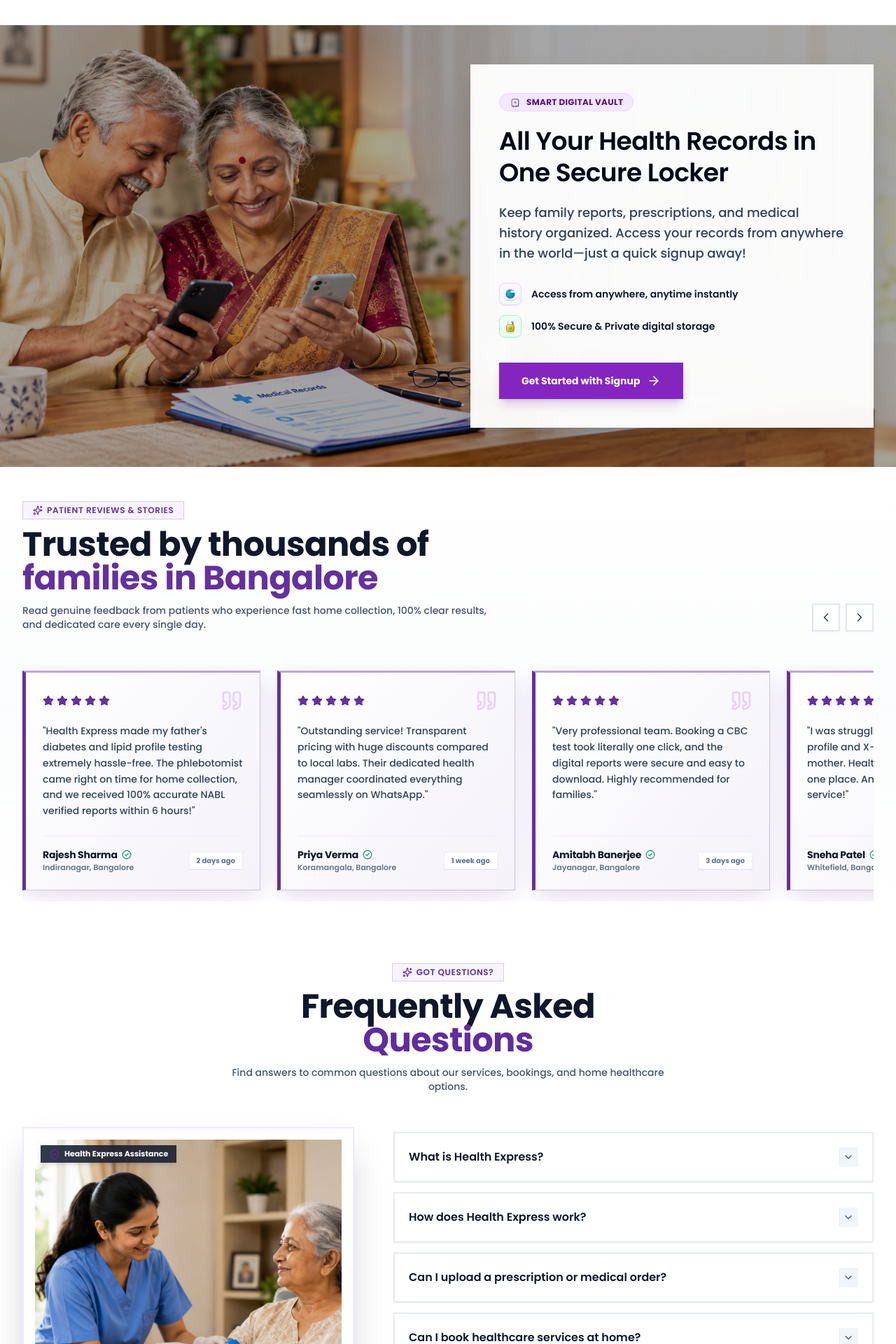
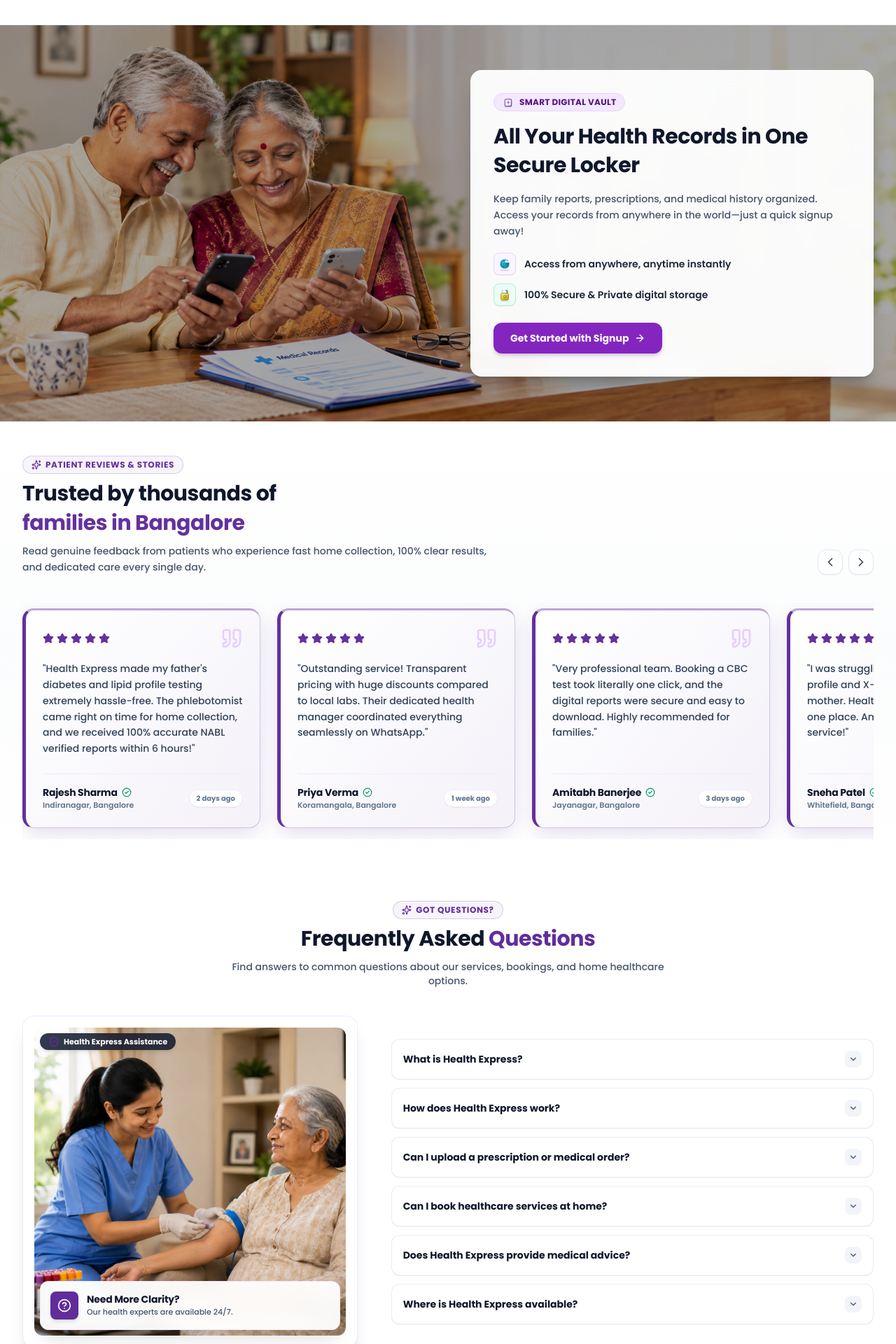
Before and after one commit to Tarunmakode123/healthexpressweb, a React (Vite) app: page / in a window 1280 px wide. Shown: the part 3820-5740 px from the top of the page at 70% size. Built offline with nearby package versions, Linux system fonts and the light colour scheme; no server answers; the database is empty.

Commit message:
fix(typography): harmonize font sizes and styles across lower homepage sections

```diff
--- a/src/components/sections/HealthLibrarySection.jsx
+++ b/src/components/sections/HealthLibrarySection.jsx
@@ -41,19 +41,19 @@ export default function HealthLibrarySection() {
   };
 
   return (
-    <section className="py-12 md:py-16 bg-purple-50/20 border-t border-purple-100/40" id="health-library">
+    <section className="py-12 md:py-16 bg-purple-50/20 border-t border-purple-100/40 font-sans" id="health-library">
       <div className="max-w-7xl mx-auto px-4 sm:px-6 lg:px-8 space-y-8">
 
         {/* Header */}
         <div className="flex flex-col sm:flex-row sm:items-end justify-between gap-4">
           <div className="max-w-2xl text-left">
-            <div className="text-xs font-extrabold uppercase tracking-wider text-purple-700">
+            <div className="text-xs font-bold uppercase tracking-wider text-purple-700">
               HEALTH LIBRARY
             </div>
-            <h2 className="text-3xl sm:text-4xl font-extrabold text-slate-900 tracking-tight mt-1">
+            <h2 className="text-xl sm:text-2xl lg:text-3xl font-bold text-slate-900 tracking-tight mt-1">
               Understand your health better.
             </h2>
-            <p className="text-sm text-slate-600 mt-1">
+            <p className="text-xs sm:text-sm text-slate-600 mt-1 font-medium">
               Practical, evidence-informed guides to help you understand tests, reports, conditions and everyday healthcare decisions.
             </p>
 
--- a/src/components/sections/HealthRecordsSection.jsx
+++ b/src/components/sections/HealthRecordsSection.jsx
@@ -6,7 +6,7 @@ export default function HealthRecordsSection() {
   return (
     // Main section with correct public folder path for recordimg.png
     <section
-      className="py-16 md:py-14 bg-white relative bg-cover bg-center bg-no-repeat"
+      className="py-12 sm:py-16 bg-white relative bg-cover bg-center bg-no-repeat font-sans"
       style={{ backgroundImage: "url('/images/services/recordimg.png')" }}
     >
       {/* Dark overlay to ensure background image balances with the text box */}
@@ -14,33 +14,33 @@ export default function HealthRecordsSection() {
 
       <div className="max-w-7xl mx-auto px-4 sm:px-6 lg:px-8 relative z-10 flex justify-end">
         {/* Content Box: White shadow overlay positioned on the right corner */}
-        <div className="bg-white/95 backdrop-blur-md p-8 sm:p-10 max-w-xl w-full shadow-2xl shadow-black/25 rounded-none border border-white/20 space-y-5 text-left">
+        <div className="bg-white/95 backdrop-blur-md p-6 sm:p-8 max-w-xl w-full shadow-xl shadow-black/20 rounded-2xl border border-white/40 space-y-4 text-left">
 
           {/* Eyebrow Tag */}
-          <div className="inline-flex items-center gap-2 px-3.5 py-1 rounded-full bg-purple-100 text-purple-900 border border-purple-200 text-xs font-bold uppercase tracking-wide">
+          <div className="inline-flex items-center gap-2 px-3 py-1 rounded-full bg-purple-100 text-purple-900 border border-purple-200 text-xs font-bold uppercase tracking-wide">
             <img src="/images/health-vault/vault_locker.svg" alt="Digital Vault" className="w-4 h-4 object-contain" />
             <span>Smart Digital Vault</span>
           </div>
 
           {/* Main Heading */}
-          <h2 className="text-3xl sm:text-4xl font-extrabold text-slate-950 tracking-tight leading-tight">
+          <h2 className="text-xl sm:text-2xl lg:text-3xl font-bold text-slate-900 tracking-tight leading-snug">
             All Your Health Records in One Secure Locker
           </h2>
 
           {/* Description Text */}
-          <p className="text-base sm:text-lg text-slate-700 leading-relaxed font-medium">
+          <p className="text-xs sm:text-sm text-slate-600 leading-relaxed font-medium">
             Keep family reports, prescriptions, and medical history organized. Access your records from anywhere in the world—just a quick signup away!
           </p>
 
           {/* Key Benefit Points */}
-          <div className="space-y-3.5 pt-2">
-            <div className="flex items-center gap-3.5 text-sm font-semibold text-slate-900">
+          <div className="space-y-3 pt-1">
+            <div className="flex items-center gap-3 text-xs sm:text-sm font-semibold text-slate-800">
               <div className="w-8 h-8 rounded-lg bg-purple-50 border border-purple-200 flex items-center justify-center shrink-0 p-1 shadow-2xs">
                 <img src="/images/health-vault/vault_cloud_globe.svg" alt="Global Access" className="w-full h-full object-contain" />
               </div>
               <span>Access from anywhere, anytime instantly</span>
             </div>
-            <div className="flex items-center gap-3.5 text-sm font-semibold text-slate-900">
+            <div className="flex items-center gap-3 text-xs sm:text-sm font-semibold text-slate-800">
               <div className="w-8 h-8 rounded-lg bg-emerald-50 border border-emerald-200 flex items-center justify-center shrink-0 p-1 shadow-2xs">
                 <img src="/images/health-vault/vault_secure_lock.svg" alt="Encrypted Vault" className="w-full h-full object-contain" />
               </div>
@@ -49,13 +49,13 @@ export default function HealthRecordsSection() {
           </div>
 
           {/* Call to Action Button */}
-          <div className="pt-4">
+          <div className="pt-2">
             <button
               onClick={() => openWhatsApp("Hello Health Express, I'd like to sign up and secure my health records in the digital locker.")}
-              className="w-full sm:w-auto px-8 py-4 rounded-none bg-purple-700 hover:bg-purple-800 text-white font-bold text-sm flex items-center justify-center gap-2.5 shadow-lg shadow-purple-900/20 transition-all duration-300 hover:scale-105 cursor-pointer"
+              className="w-full sm:w-auto px-6 py-3 rounded-xl bg-purple-700 hover:bg-purple-800 text-white font-bold text-xs sm:text-sm flex items-center justify-center gap-2 shadow-md shadow-purple-900/20 transition-all duration-300 hover:scale-105 cursor-pointer"
             >
               <span>Get Started with Signup</span>
-              <ArrowRight className="w-5 h-5" />
+              <ArrowRight className="w-4 h-4" />
             </button>
           </div>
 
--- a/src/components/sections/Newfaqsection.jsx
+++ b/src/components/sections/Newfaqsection.jsx
@@ -36,10 +36,10 @@ export default function FaqSection() {
   };
 
   return (
-    <section className="py-5 lg:py-10 bg-white relative overflow-hidden" id="faq-section">
+    <section className="py-6 lg:py-10 bg-white relative overflow-hidden font-sans" id="faq-section">
 
       <style>{`
-        /* Strongly Highlighted Sharp Edge FAQ Accordion Box */
+        /* Highlighted FAQ Accordion Box */
         .faq-card-box {
           background: linear-gradient(135deg, rgba(255, 255, 255, 1) 0%, rgba(97, 44, 156, 0.06) 100%);
           border: 1.5px solid rgba(97, 44, 156, 0.28);
@@ -54,18 +54,18 @@ export default function FaqSection() {
         }
       `}</style>
 
-      <div className="max-w-7xl mx-auto px-4 sm:px-6 lg:px-8 space-y-12">
+      <div className="max-w-7xl mx-auto px-4 sm:px-6 lg:px-8 space-y-8 sm:space-y-10">
 
         {/* Section Header */}
-        <div className="text-center max-w-2xl mx-auto space-y-3">
+        <div className="text-center max-w-2xl mx-auto space-y-2">
           <span
-            className="inline-flex items-center gap-1.5 px-3.5 py-1 rounded-none font-extrabold text-xs uppercase tracking-wider border"
+            className="inline-flex items-center gap-1.5 px-3 py-1 rounded-full font-bold text-xs uppercase tracking-wider border"
             style={{ backgroundColor: 'rgba(97, 44, 156, 0.05)', borderColor: 'rgba(97, 44, 156, 0.2)', color: '#612c9c' }}
           >
             <Sparkles className="w-3.5 h-3.5" style={{ color: '#612c9c' }} />
             GOT QUESTIONS?
           </span>
-          <h2 className="text-3xl sm:text-4xl lg:text-5xl font-black text-slate-900 tracking-tight">
+          <h2 className="text-xl sm:text-2xl lg:text-3xl font-bold text-slate-900 tracking-tight leading-snug">
             Frequently Asked <span style={{ color: '#612c9c' }}>Questions</span>
           </h2>
           <p className="text-xs sm:text-sm text-slate-600 font-medium">
@@ -74,16 +74,16 @@ export default function FaqSection() {
         </div>
 
         {/* 2-Column Layout: One Side Big Image, One Side FAQ Accordion */}
-        <div className="grid grid-cols-1 lg:grid-cols-12 gap-10 lg:gap-14 items-center">
+        <div className="grid grid-cols-1 lg:grid-cols-12 gap-8 lg:gap-12 items-center">
 
-          {/* LEFT SIDE: Bigger Image Showcase */}
+          {/* LEFT SIDE: Image Showcase */}
           <div className="lg:col-span-5 relative flex items-center justify-center">
-            <div className="relative w-full max-w-lg bg-white p-4 rounded-none border-2 border-purple-100 shadow-2xl overflow-hidden group">
-              <div className="absolute top-6 left-6 z-10 bg-slate-900/85 backdrop-blur-md text-white text-[11px] font-bold px-3 py-1 rounded-none flex items-center gap-1.5 shadow-md">
+            <div className="relative w-full max-w-lg bg-white p-3 sm:p-4 rounded-2xl border border-purple-100 shadow-xl overflow-hidden group">
+              <div className="absolute top-6 left-6 z-10 bg-slate-900/85 backdrop-blur-md text-white text-[11px] font-bold px-3 py-1 rounded-full flex items-center gap-1.5 shadow-md">
                 <ShieldCheck className="w-4 h-4" style={{ color: '#612c9c' }} />
                 <span>Health Express Assistance</span>
               </div>
-              <div className="h-[420px] sm:h-[480px] w-full rounded-none overflow-hidden bg-slate-100">
+              <div className="h-[380px] sm:h-[440px] w-full rounded-xl overflow-hidden bg-slate-100">
                 <img
                   src="/images/services/testimggnew.webp"
                   alt="Health Express Support"
@@ -91,50 +91,50 @@ export default function FaqSection() {
                 />
               </div>
               {/* Floating Trust Indicator Card */}
-              <div className="absolute bottom-6 left-6 right-6 z-20 bg-white/95 backdrop-blur-md p-4 rounded-none shadow-xl border border-purple-100 flex items-center gap-3">
+              <div className="absolute bottom-6 left-6 right-6 z-20 bg-white/95 backdrop-blur-md p-3.5 rounded-xl shadow-xl border border-purple-100 flex items-center gap-3">
                 <div
-                  className="w-10 h-10 rounded-none flex items-center justify-center text-white shrink-0 shadow-md"
+                  className="w-10 h-10 rounded-lg flex items-center justify-center text-white shrink-0 shadow-md"
                   style={{ backgroundColor: '#612c9c' }}
                 >
                   <HelpCircle className="w-5 h-5 text-white" />
                 </div>
                 <div>
-                  <h4 className="text-xs sm:text-sm font-extrabold text-slate-900">Need More Clarity?</h4>
+                  <h4 className="text-xs sm:text-sm font-bold text-slate-900">Need More Clarity?</h4>
                   <p className="text-[11px] text-slate-600 font-medium">Our health experts are available 24/7.</p>
                 </div>
               </div>
             </div>
           </div>
 
-          {/* RIGHT SIDE: Open/Close Accordion FAQs (All Closed Initially) */}
-          <div className="lg:col-span-7 space-y-3.5 text-left">
+          {/* RIGHT SIDE: Open/Close Accordion FAQs */}
+          <div className="lg:col-span-7 space-y-3 text-left">
             {faqs.map((faq, index) => {
               const isOpen = openIndex === index;
               return (
                 <div
                   key={index}
-                  className={`rounded-none transition-all duration-300 overflow-hidden ${
-                    isOpen ? 'faq-card-box shadow-md' : 'bg-white border-2 border-slate-200/80 hover:border-purple-300 shadow-2xs'
+                  className={`rounded-xl transition-all duration-300 overflow-hidden ${
+                    isOpen ? 'faq-card-box shadow-md' : 'bg-white border border-slate-200/80 hover:border-purple-300 shadow-2xs'
                   }`}
                 >
                   <button
                     onClick={() => toggleFaq(index)}
-                    className="w-full p-4 sm:p-5 flex items-center justify-between gap-4 text-left font-extrabold text-slate-900 text-sm sm:text-base cursor-pointer focus:outline-none"
+                    className="w-full p-3.5 sm:p-4 flex items-center justify-between gap-4 text-left font-bold text-slate-900 text-xs sm:text-sm cursor-pointer focus:outline-none"
                   >
                     <span className={isOpen ? "text-[#612c9c]" : "text-slate-900"}>
                       {faq.question}
                     </span>
                     <div
-                      className={`w-7 h-7 rounded-none flex items-center justify-center shrink-0 transition-transform duration-300 ${
+                      className={`w-6 h-6 rounded-lg flex items-center justify-center shrink-0 transition-transform duration-300 ${
                         isOpen ? 'rotate-180 bg-[#612c9c] text-white' : 'bg-slate-100 text-slate-600'
                       }`}
                     >
-                      <ChevronDown className="w-4 h-4" />
+                      <ChevronDown className="w-3.5 h-3.5" />
                     </div>
                   </button>
 
                   {isOpen && (
-                    <div className="px-4 sm:px-5 pb-5 pt-0 text-xs sm:text-sm text-slate-600 font-medium leading-relaxed border-t border-purple-100/60 pt-3">
+                    <div className="px-3.5 sm:px-4 pb-4 pt-0 text-xs sm:text-sm text-slate-600 font-medium leading-relaxed border-t border-purple-100/60 pt-3">
                       {faq.answer}
                     </div>
                   )}
--- a/src/components/sections/Newreviewsection.jsx
+++ b/src/components/sections/Newreviewsection.jsx
@@ -85,10 +85,10 @@ export default function TestimonialsSection() {
   };
 
   return (
-    <section className="py-8 lg:py-12 bg-gradient-to-b from-white via-slate-50/50 to-white border-t border-slate-100 relative overflow-hidden" id="testimonials-section">
+    <section className="py-8 lg:py-12 bg-gradient-to-b from-white via-slate-50/50 to-white border-t border-slate-100 relative overflow-hidden font-sans" id="testimonials-section">
 
       <style>{`
-        /* Strongly Highlighted Sharp Edge Review Card Box */
+        /* Highlighted Review Card Box */
         .review-card-box {
           background: linear-gradient(135deg, rgba(255, 255, 255, 1) 0%, rgba(100, 48, 158, 0.06) 100%);
           border: 1.5px solid rgba(100, 48, 158, 0.28);
@@ -107,23 +107,23 @@ export default function TestimonialsSection() {
       {/* Subtle Background Glow */}
       <div className="absolute top-1/2 left-1/2 -translate-x-1/2 -translate-y-1/2 w-[700px] h-[400px] bg-purple-100/25 rounded-full blur-3xl pointer-events-none -z-10" />
 
-      <div className="max-w-7xl mx-auto px-4 sm:px-6 lg:px-8 space-y-12">
+      <div className="max-w-7xl mx-auto px-4 sm:px-6 lg:px-8 space-y-8 sm:space-y-10">
 
         {/* Section Header & Scroller Arrows */}
         <div className="flex flex-col md:flex-row md:items-end justify-between gap-6">
-          <div className="space-y-3 text-left max-w-2xl">
+          <div className="space-y-2 text-left max-w-2xl">
             <span
-              className="inline-flex items-center gap-1.5 px-3.5 py-1 rounded-none font-extrabold text-xs uppercase tracking-wider border"
+              className="inline-flex items-center gap-1.5 px-3 py-1 rounded-full font-bold text-xs uppercase tracking-wider border"
               style={{ backgroundColor: 'rgba(100, 48, 158, 0.05)', borderColor: 'rgba(100, 48, 158, 0.2)', color: '#64309e' }}
             >
               <Sparkles className="w-3.5 h-3.5" style={{ color: '#64309e' }} />
               PATIENT REVIEWS & STORIES
             </span>
-            <h2 className="text-3xl sm:text-4xl lg:text-5xl font-black text-slate-900 tracking-tight">
+            <h2 className="text-xl sm:text-2xl lg:text-3xl font-bold text-slate-900 tracking-tight leading-snug">
               Trusted by thousands of <br />
               <span style={{ color: '#64309e' }}>families in Bangalore</span>
             </h2>
-            <p className="text-xs sm:text-sm text-slate-600 font-medium">
+            <p className="text-xs sm:text-sm text-slate-600 font-medium leading-relaxed">
               Read genuine feedback from patients who experience fast home collection, 100% clear results, and dedicated care every single day.
             </p>
           </div>
@@ -132,14 +132,14 @@ export default function TestimonialsSection() {
           <div className="flex items-center gap-2 self-start md:self-auto">
             <button
               onClick={() => scroll('left')}
-              className="w-10 h-10 rounded-none border-2 border-slate-200 bg-white hover:bg-purple-50 flex items-center justify-center text-slate-700 transition-colors shadow-xs cursor-pointer"
+              className="w-9 h-9 rounded-xl border border-slate-200 bg-white hover:bg-purple-50 flex items-center justify-center text-slate-700 transition-colors shadow-2xs cursor-pointer"
               title="Scroll Left"
             >
               <ChevronLeft className="w-5 h-5" />
             </button>
             <button
               onClick={() => scroll('right')}
-              className="w-10 h-10 rounded-none border-2 border-slate-200 bg-white hover:bg-purple-50 flex items-center justify-center text-slate-700 transition-colors shadow-xs cursor-pointer"
+              className="w-9 h-9 rounded-xl border border-slate-200 bg-white hover:bg-purple-50 flex items-center justify-center text-slate-700 transition-colors shadow-2xs cursor-pointer"
               title="Scroll Right"
             >
               <ChevronRight className="w-5 h-5" />
@@ -156,7 +156,7 @@ export default function TestimonialsSection() {
           {INDIAN_REVIEWS.map((item, idx) => (
             <div
               key={idx}
-              className="w-[300px] sm:w-[340px] shrink-0 review-card-box rounded-none p-6 flex flex-col justify-between group relative text-left"
+              className="w-[300px] sm:w-[340px] shrink-0 review-card-box rounded-2xl p-6 flex flex-col justify-between group relative text-left"
             >
               {/* Top Quote Icon & Stars */}
               <div className="space-y-4">
@@ -177,13 +177,13 @@ export default function TestimonialsSection() {
               {/* Bottom User Info */}
               <div className="pt-4 mt-6 border-t border-purple-100 flex items-center justify-between">
                 <div>
-                  <h4 className="text-sm font-black text-slate-900 group-hover:text-purple-950 transition-colors flex items-center gap-1.5">
+                  <h4 className="text-sm font-bold text-slate-900 group-hover:text-purple-950 transition-colors flex items-center gap-1.5">
                     {item.name}
                     <CheckCircle2 className="w-3.5 h-3.5 text-emerald-600 inline shrink-0" />
                   </h4>
                   <p className="text-[11px] text-slate-500 font-semibold">{item.location}</p>
                 </div>
-                <span className="text-[10px] font-bold text-slate-500 bg-white px-2.5 py-1 rounded-none border border-purple-100 shadow-2xs">
+                <span className="text-[10px] font-bold text-slate-500 bg-white px-2.5 py-1 rounded-full border border-purple-100 shadow-2xs">
                   {item.date}
                 </span>
               </div>
```
